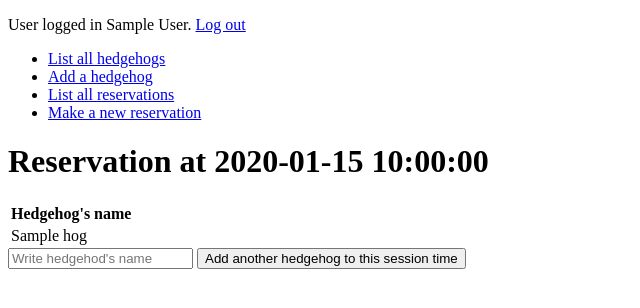
After one commit to piaand/prick.ly, a Flask app: page /reservations/1/ in a window 1280 px wide. The commit adds this page. Shown: the top 308 px of the page, without its empty margins (0-640 px from the left). Run offline with Flask 2, Linux system fonts and the light colour scheme; a user stored in the database is signed in; tables that the repository leaves empty hold one stand-in row (values such as "Sample post").

Commit message:
added a hedgehog association table adn view

```diff
--- a/application/reservations/forms.py
+++ b/application/reservations/forms.py
@@ -4,6 +4,7 @@ from wtforms.validators import NumberRange
 
 class ReservationForm(FlaskForm):
     duration = IntegerField("How long session (in minutes)", validators=[NumberRange(min=5, max=60, message='one session should be between 5 and 60 minutes')])
+    hog = StringField("Name of the hedgehog", validators=[validators.Length(min=3)])
 
     class Meta:
         csrf = False
--- a/application/reservations/models.py
+++ b/application/reservations/models.py
@@ -1,6 +1,11 @@
 from application import db
 from application.models import Base
 from sqlalchemy.orm import relationship, backref
+
+hog_identifier = db.Table('hog_identifier',
+    db.Column('reservation_id', db.Integer, db.ForeignKey('reservation.id')),
+    db.Column('hog_id', db.Integer, db.ForeignKey('hog.id'))
+)
 
 class Reservation(Base):
 
@@ -8,8 +13,12 @@ class Reservation(Base):
     durationMin = db.Column(db.Integer, nullable=False)
     accountId = db.Column(db.Integer, db.ForeignKey('account.id'), nullable=False)
     verified = db.Column(db.Boolean, nullable=False)
+    hogs = db.relationship("Hog", secondary=hog_identifier)
 
     def __init__(self, durationMin):
         self.startTime = db.func.current_timestamp()
         self.durationMin = durationMin
         self.verified = False
+
+    def get_hogs(self):
+        return self.hogs
--- a/application/reservations/views.py
+++ b/application/reservations/views.py
@@ -2,6 +2,7 @@ from application import app, db
 from flask_login import login_required, current_user
 from flask import redirect, render_template, request, url_for
 
+from application.hogs.models import Hog
 from application.reservations.models import Reservation
 from application.reservations.forms import ReservationForm
 
@@ -15,6 +16,19 @@ def reservations_index():
 @login_required
 def reservations_form():
     return render_template("reservations/new.html", form = ReservationForm())
+
+@app.route("/reservations/<reservation_id>/", methods=["GET"])
+@login_required
+def reservation_hogs(reservation_id):
+
+    book = Reservation.query.get(reservation_id)
+    return render_template("reservations/summary.html", hedgehogs = book.get_hogs(), booking = book)
+
+@app.route("/reservations/<reservation_id>/hog", methods=["POST"])
+@login_required
+def reservation_add_hedgehog(reservation_id):
+
+	return redirect(url_for("reservations_index"))
 
 @app.route("/reservations/<reservation_id>/", methods=["POST"])
 @login_required
@@ -34,8 +48,15 @@ def reservation_create():
     if not form.validate():
         return render_template("reservations/new.html", form = form)
 
+    hog_name = form.hog.data
+    hog = Hog.query.filter_by(name=hog_name).first()
+
+    if not hog:
+        return render_template("reservations/new.html", form = form)
+
     book = Reservation(form.duration.data)
     book.accountId = current_user.id
+    book.hogs.append(hog)
 
     db.session().add(book)
     db.session().commit()
--- a/application/templates/reservations/list.html
+++ b/application/templates/reservations/list.html
@@ -6,6 +6,7 @@
       <th>Booker</th>
 	  <th>Starting time</th>
 	  <th>Duration in minutes</th>
+	  <th>List of the hedgehogs</th>
 	  <th>Has booker verified the time?</th>
     </tr>
     {% for booking in reservations %}
@@ -13,6 +14,7 @@
       <td>{{ booking.accountId }}</td>
 	  <td>{{ booking.startTime }}</td>
 	  <td>{{ booking.durationMin }}</td>
+	  <td><a href="{{ url_for('reservation_hogs', reservation_id=booking.id) }}">See attending hedgehogs</a></td>
 	  <td>{{ booking.verified }}</td>
 	  <td>
 		<form method="POST" action="{{ url_for('reservation_verification', reservation_id=booking.id) }}">
--- /dev/null
+++ b/application/templates/reservations/summary.html
@@ -0,0 +1,19 @@
+{% extends "layout.html" %}
+
+{% block body %}
+  <table>
+	<h1>Reservation at <span>{{ booking.startTime }}</span></h1>
+    <tr>
+	  <th>Hedgehog's name</th>
+    </tr>
+    {% for hog in hedgehogs %}
+    <tr>
+      <td>{{ hog.name }}</td>
+    </tr>
+	{% endfor %}
+  </table>
+<form method="POST" action="{{ url_for('reservation_add_hedgehog', reservation_id=booking.id) }}">
+	<input type="name" placeholder="Write hedgehod's name"/>
+	<input type="submit" value="Add another hedgehog to this session time"/>
+</form>
+{% endblock %}
```
Also changed, not shown: application/templates/reservations/new.html (+15 -0 lines), application/reserveHogs/models.py (deleted).
